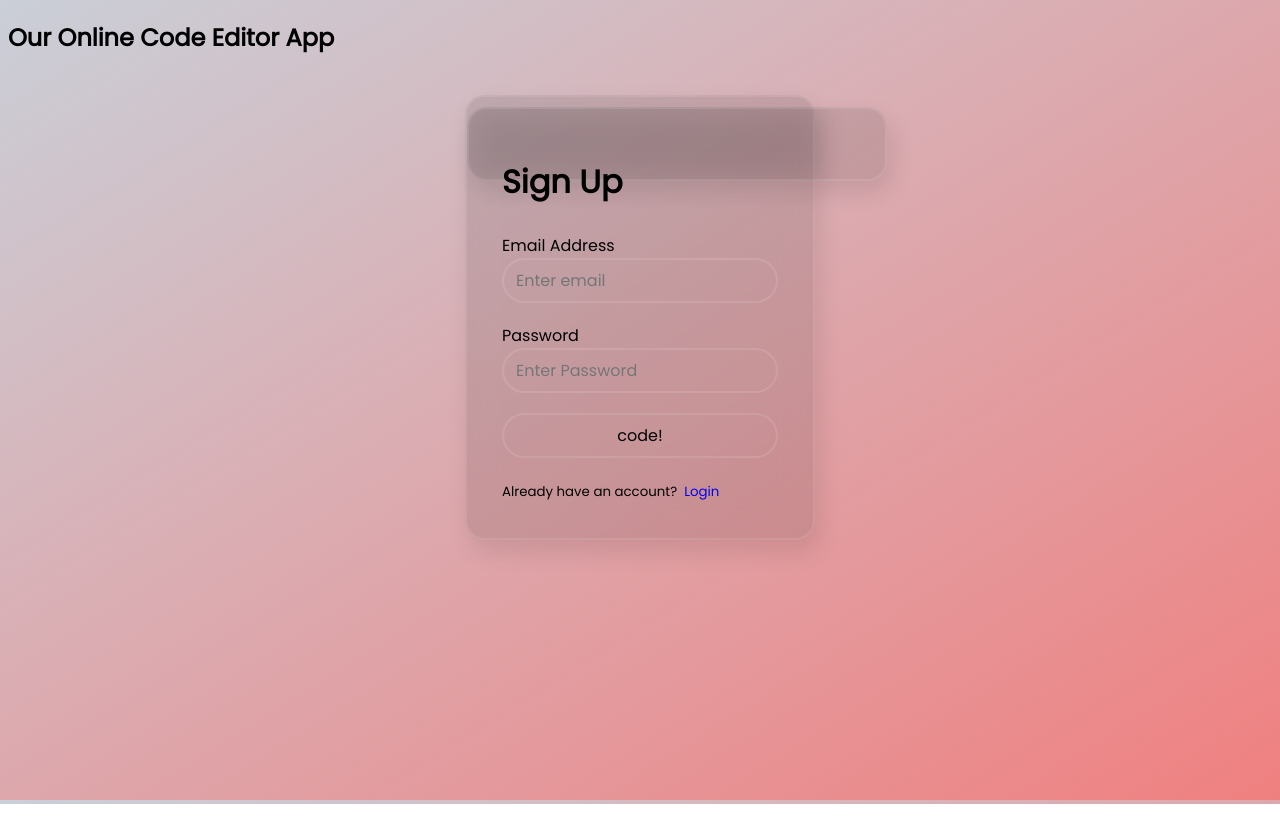
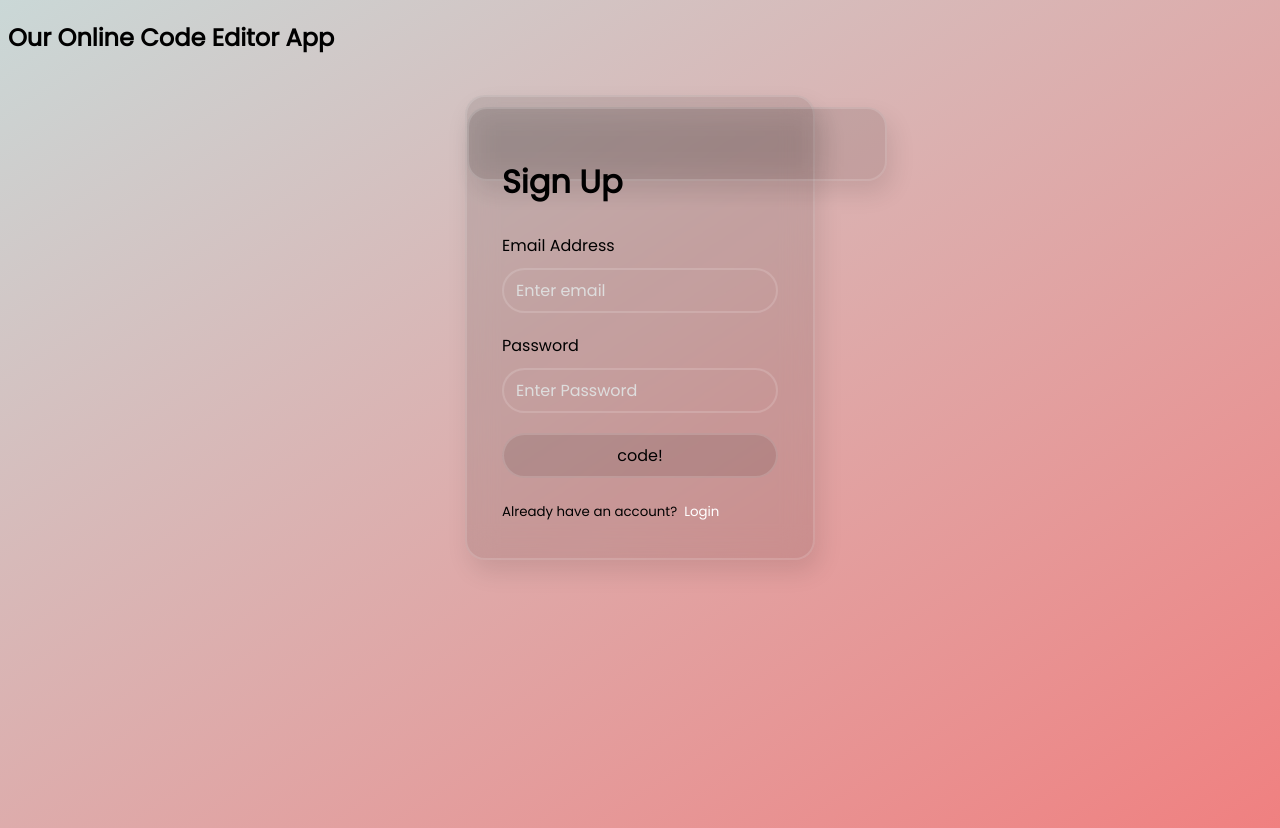
Before and after one commit to contigen/code-editor-app, a React (Create React App) app: page / in a window 1280 px wide. Before the commit the page ends 804 px from the top, so only its background shows below. Built offline with nearby package versions, Linux system fonts and the light colour scheme.

Commit message:
updated styling

```diff
--- a/src/App.css
+++ b/src/App.css
@@ -1,3 +1,4 @@
-body {
-  background: linear-gradient(to bottom right, rgb(202, 207, 216), lightcoral);
+a {
+  color: #fff;
+  text-underline-offset: 2px;
 }
--- a/src/index.css
+++ b/src/index.css
@@ -1,13 +1,13 @@
 :root {
   --wsize: 350px;
   --size-1: 30px;
-  --border: 2px solid rgba(255, 255, 255, 0.1);
+  --border: 2px solid rgba(255, 255, 255, 0.15);
   --bg-colour: rgba(0, 0, 0, 0.1);
 }
-html {
-  height: fill-available;
-  height: -webkit-fill-available;
+*:focus-visible {
+  outline: var(--border);
 }
+
 * {
   box-sizing: border-box;
   font-family: Poppins, sans-serif;
@@ -15,10 +15,8 @@ html {
 body {
   -webkit-font-smoothing: antialiased;
   -moz-osx-font-smoothing: grayscale;
-  background: linear-gradient(to bottom right, rgb(202, 207, 216), lightcoral);
+  background: linear-gradient(to bottom right, rgb(202, 216, 215), lightcoral);
   min-height: 100vh;
-  min-height: fill-available;
-  min-height: -webkit-fill-available;
 }
 h1 {
   font-size: 2rem;
@@ -35,13 +33,20 @@ button {
 }
 button {
   cursor: pointer;
+  background-color: var(--bg-colour);
 }
-*:focus {
-  outline: var(--border);
+button:active {
+  color: #333;
 }
-
+label {
+  display: inline-block;
+  margin-bottom: 10px;
+}
 input {
   color: #fff;
+}
+input::placeholder {
+  color: #ddd;
 }
 div {
   margin-block: 20px;
```
